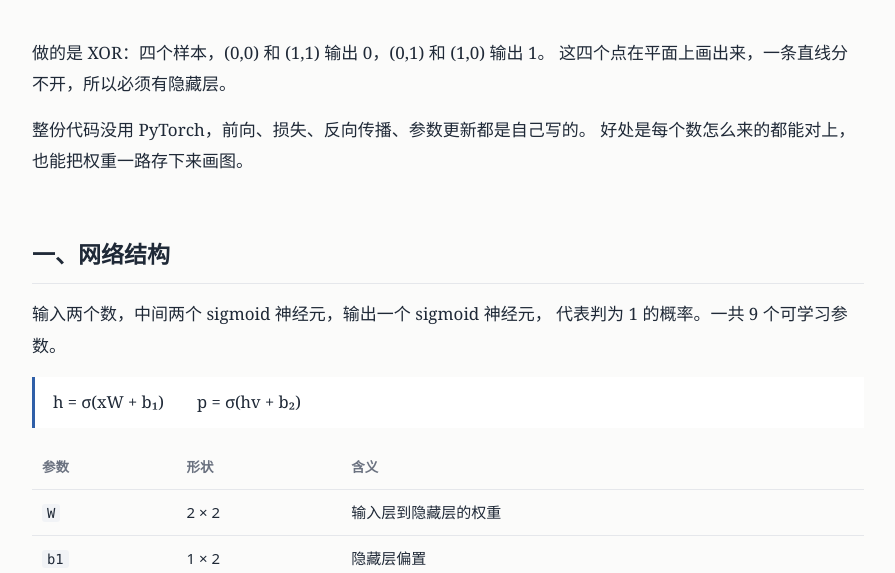
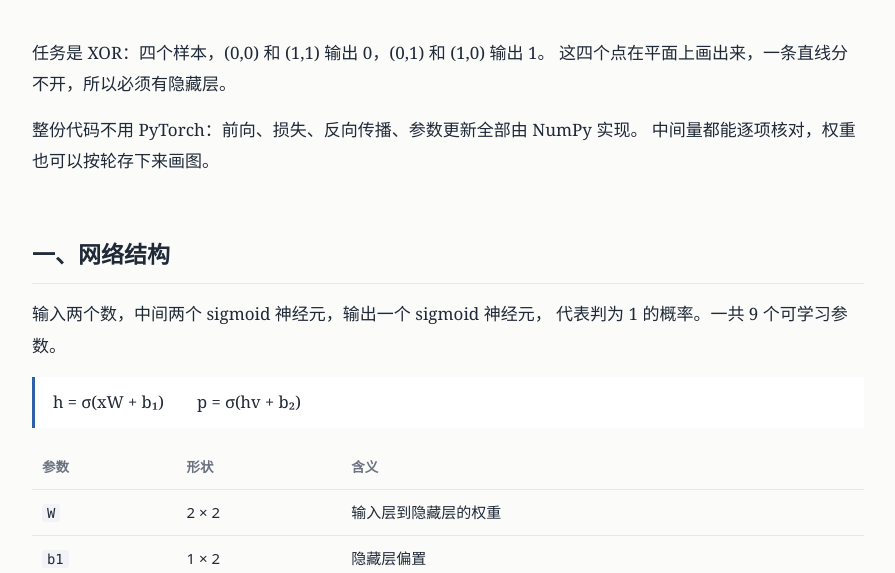
Before and after one commit to 123456789awdrgy/mlp-xor, a plain HTML site: page index.html in a window 1280 px wide. Shown: the part 227-800 px from the top of the page, without its empty margins (192-1087 px from the left). Drawn offline with Linux system fonts and the light colour scheme.

Commit message:
rewrite copy, less AI tone

```diff
--- a/index.html
+++ b/index.html
@@ -59,11 +59,11 @@
   <p class="sub">用 NumPy 写一个 2-2-1 的网络，让它学 XOR，然后把训练过程中参数的变化画出来。</p>
 </header>
 
-<p>做的是 XOR：四个样本，(0,0) 和 (1,1) 输出 0，(0,1) 和 (1,0) 输出 1。
+<p>任务是 XOR：四个样本，(0,0) 和 (1,1) 输出 0，(0,1) 和 (1,0) 输出 1。
 这四个点在平面上画出来，一条直线分不开，所以必须有隐藏层。</p>
 
-<p>整份代码没用 PyTorch，前向、损失、反向传播、参数更新都是自己写的。
-好处是每个数怎么来的都能对上，也能把权重一路存下来画图。</p>
+<p>整份代码不用 PyTorch：前向、损失、反向传播、参数更新全部由 NumPy 实现。
+中间量都能逐项核对，权重也可以按轮存下来画图。</p>
 
 <h2>一、网络结构</h2>
 
@@ -182,7 +182,7 @@ python -m http.server 8000   # 本地预览这个页面</pre>
 <h2>六、两个没解决的问题</h2>
 
 <p>一是对称初始化。两个隐藏单元从头到尾一样，等于只有 1 个有效单元。
-换成随机初始化，两条参数线会分开，边界形状也会不同。这次没做对比。</p>
+换成随机初始化，两条参数线会分开，边界形状也随之改变；此处未作对比。</p>
 
 <p>二是输出层权重涨到 11 以后，sigmoid 接近饱和，梯度很小，
 后面三千轮损失只从 0.02 掉到 0.005。想再低，得换激活函数或者加正则，
```
